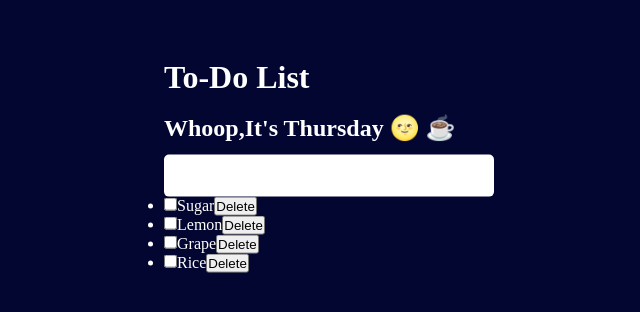
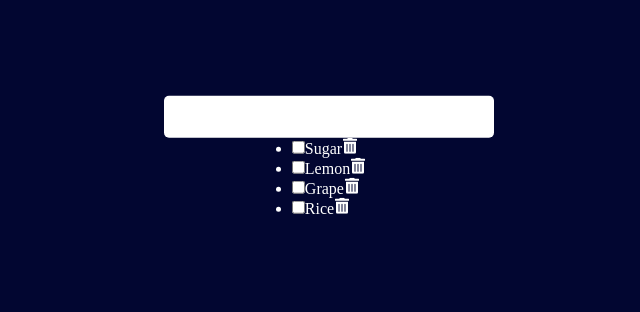
Before and after one commit to thejas-1999/To-Do-List-React, a React (Vite) app in the folder todo-list/: page / in a window 1280 px wide. Shown: the top 312 px of the page, without its empty margins (311-951 px from the left). Built offline with nearby package versions, Linux system fonts and the light colour scheme.

Commit message:
Addthe font awsome icons instaed of delete button

```diff
--- /dev/null
+++ b/package.json
@@ -0,0 +1,5 @@
+{
+  "devDependencies": {
+    "react-icons": "^5.0.1"
+  }
+}
--- a/todo-list/src/App.css
+++ b/todo-list/src/App.css
@@ -41,3 +41,18 @@ h2 {
   border-radius: 5px;
   padding: 5px;
 }
+
+.app .todos {
+  display: flex;
+  justify-content: center;
+  align-items: center;
+  flex-direction: column;
+}
+
+/* .app .todos .todo {
+  margin-top: 0.8em;
+  width: 20em;
+  height: 2em;
+  background-color: white;
+  display: flex;
+} */
--- a/todo-list/src/Components/ToDo.jsx
+++ b/todo-list/src/Components/ToDo.jsx
@@ -1,4 +1,5 @@
 import { useState } from "react";
+import { FaTrashAlt } from "react-icons/fa";
 
 const ToDo = () => {
   const [items, setItems] = useState([
@@ -39,23 +40,21 @@ const ToDo = () => {
 
   return (
     <div className="app">
-      <div className="main-heading">
-        <h1>To-Do List</h1>
-      </div>
+      <div className="main-heading">{/* <h1>To-Do List</h1> */}</div>
 
       <div className="sub-heading">
         <br />
-        <h2>Whoop,It's {currentDay} 🌝 ☕</h2>
+        {/* <h2>Whoop,It's {currentDay} 🌝 ☕</h2> */}
       </div>
 
       <div className="input"></div>
       <div className="todos">
         <ul>
           {items.map((item) => (
-            <li className="item" key={items.id}>
+            <li className="todo" key={items.id}>
               <input type="checkbox" checked={items.checked} />
               <label>{item.item}</label>
-              <button>Delete</button>
+              <FaTrashAlt role="button" tabIndex="0" />
             </li>
           ))}
         </ul>
```
Also changed, not shown: 1 other file (tests, documents, lock files or other folders).
